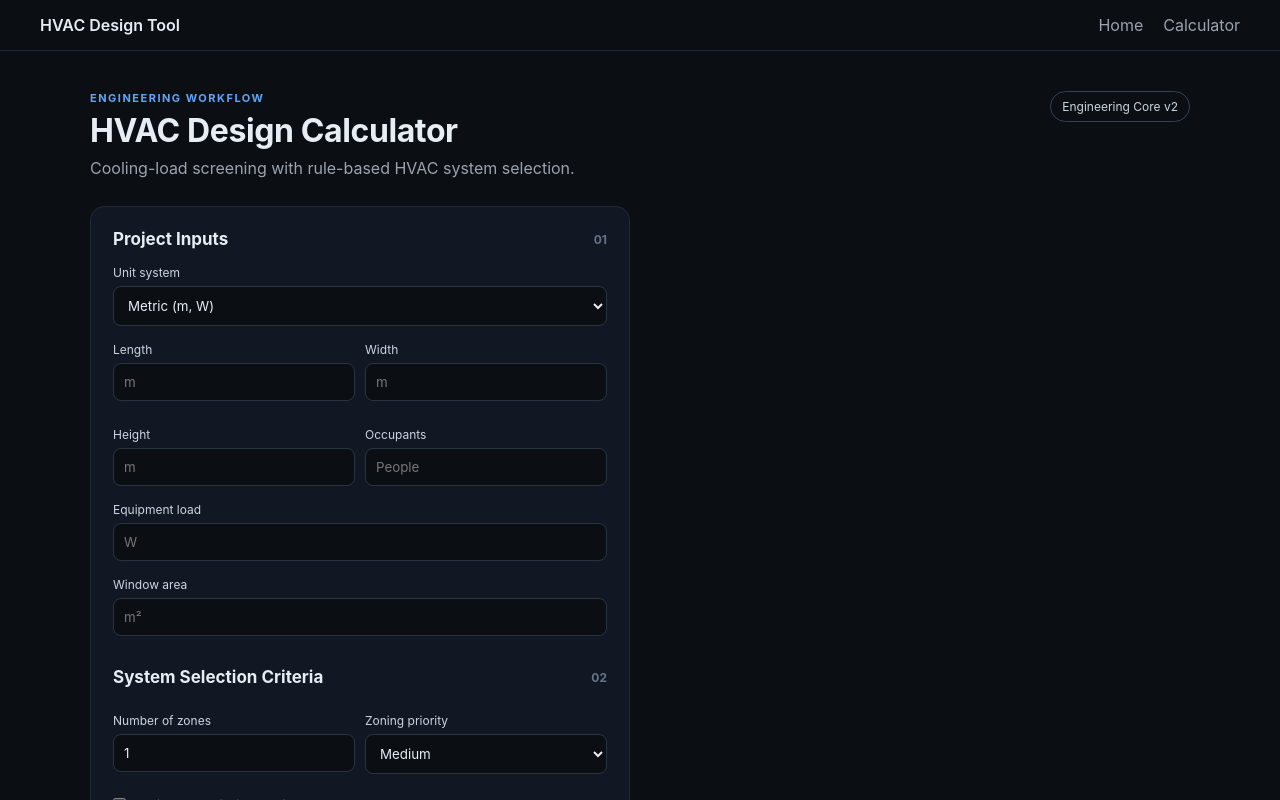
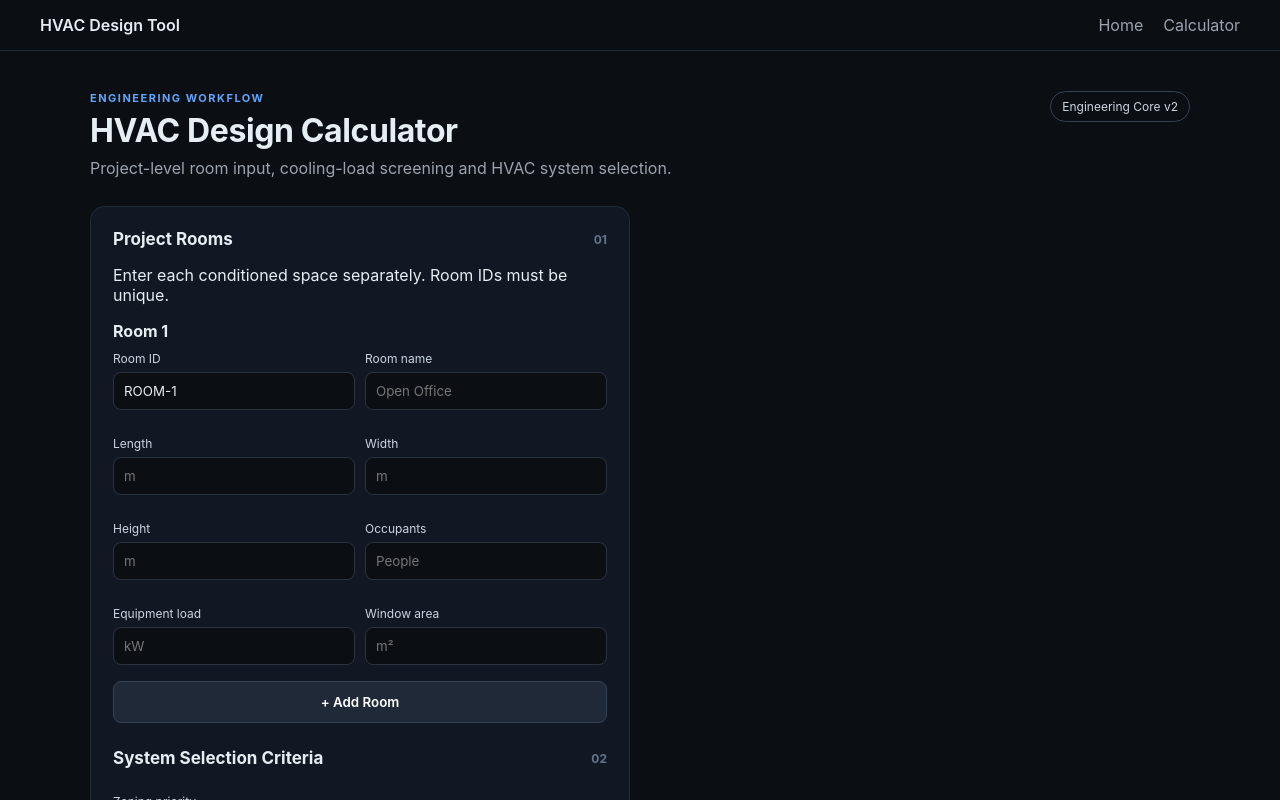
Before and after one commit to idbalorg/hvac-calculator, a React (Vite) app in the folder mep-ai-calculator/: page /calculator in a window 1280 px wide. Shown: the top 800 px of the page. Built offline with nearby package versions, Linux system fonts and the light colour scheme.

Commit message:
Connect multi-room project input to calculator UI

```diff
--- a/mep-ai-calculator/src/pages/Calculator.jsx
+++ b/mep-ai-calculator/src/pages/Calculator.jsx
@@ -1,63 +1,133 @@
-import { useState } from "react";
+import { useMemo, useState } from "react";
 import "../App.css";
+import { buildProjectRooms, calculateProjectRoomSummary, createRoom } from "../engineering/project/projectRooms.js";
 import { recommendHVACSystems } from "../engineering/system/systemDecision.js";
 
+const blankRoom = (id = "ROOM-1") => ({ id, name: "", length: "", width: "", height: "", people: "", equipmentLoadKw: "", windowAreaM2: "" });
+
 export default function CoolingLoadCalculator() {
-  const [fields, setFields] = useState({ length: "", width: "", height: "", people: "", equipment: "", windowArea: "", zones: 1, zoning: "medium" });
+  const [rooms, setRooms] = useState([blankRoom()]);
   const [criteria, setCriteria] = useState({ ventilation: false, ceiling: false, outdoor: false, plant: false });
-  const [unitSystem, setUnitSystem] = useState("metric");
+  const [zoning, setZoning] = useState("medium");
   const [result, setResult] = useState(null);
-  const setField = (key, value) => setFields((current) => ({ ...current, [key]: value }));
-  const setCriterion = (key, value) => setCriteria((current) => ({ ...current, [key]: value }));
-  const toMeters = (value) => unitSystem === "imperial" ? Number(value) * 0.3048 : Number(value);
-  const toWatts = (value) => unitSystem === "imperial" ? Number(value) * 0.293 : Number(value);
+  const [error, setError] = useState("");
+
+  const summary = useMemo(() => {
+    const validRooms = rooms.filter((room) => room.name && Number(room.length) > 0 && Number(room.width) > 0 && Number(room.height) > 0);
+    if (!validRooms.length) return null;
+    try {
+      return calculateProjectRoomSummary(validRooms.map(toEngineeringRoom));
+    } catch { return null; }
+  }, [rooms]);
+
+  const updateRoom = (index, key, value) => setRooms((current) => current.map((room, i) => i === index ? { ...room, [key]: value } : room));
+
+  const addRoom = () => setRooms((current) => [...current, blankRoom(`ROOM-${current.length + 1}`)]);
+
+  const removeRoom = (index) => setRooms((current) => current.length === 1 ? current : current.filter((_, i) => i !== index));
 
   const calculate = () => {
-    const L = toMeters(fields.length) || 0, W = toMeters(fields.width) || 0, H = toMeters(fields.height) || 0;
-    const floorArea = L * W, wallArea = 2 * H * (L + W);
-    const wallLoad = wallArea * 1.5 * 10, roofLoad = floorArea * 0.8 * 15;
-    const areaLoad = floorArea * 140, peopleLoad = (Number(fields.people) || 0) * 120;
-    const equipmentLoad = toWatts(fields.equipment) || 0;
-    const windowLoad = (unitSystem === "imperial" ? Number(fields.windowArea) * 0.092 : Number(fields.windowArea)) * 180;
-    const totalW = wallLoad + roofLoad + areaLoad + peopleLoad + equipmentLoad + windowLoad;
-    const kW = totalW / 1000;
-    const decision = recommendHVACSystems({
-      totalCoolingLoadKw: Math.max(kW, 0.001), floorAreaM2: Math.max(floorArea, 0.001),
-      zoneCount: Math.max(1, Number.parseInt(fields.zones, 10) || 1), ventilationRequired: criteria.ventilation,
-      zoningPriority: fields.zoning, ceilingSpaceLimited: criteria.ceiling,
-      outdoorUnitSpaceLimited: criteria.outdoor, centralPlantAvailable: criteria.plant,
-    });
-    setResult({ floorArea, kW, tons: kW / 3.516, btu: totalW * 3.412, decision });
+    setError("");
+    try {
+      const engineeringRooms = rooms.map(toEngineeringRoom);
+      const builtRooms = buildProjectRooms(engineeringRooms);
+      const projectSummary = calculateProjectRoomSummary(engineeringRooms);
+      const totalCoolingLoadKw = builtRooms.reduce((sum, room) => sum + room.geometry.floorAreaM2 * 0.14 + room.people * 0.12 + room.equipmentLoadKw + room.windowAreaM2 * 0.18, 0);
+      const decision = recommendHVACSystems({
+        totalCoolingLoadKw: Math.max(totalCoolingLoadKw, 0.001),
+        floorAreaM2: Math.max(projectSummary.floorAreaM2, 0.001),
+        zoneCount: builtRooms.length,
+        ventilationRequired: criteria.ventilation,
+        zoningPriority: zoning,
+        ceilingSpaceLimited: criteria.ceiling,
+        outdoorUnitSpaceLimited: criteria.outdoor,
+        centralPlantAvailable: criteria.plant,
+      });
+      setResult({ rooms: builtRooms, summary: projectSummary, totalCoolingLoadKw, decision });
+    } catch (e) {
+      setResult(null);
+      setError(e.message || "Please check the project inputs.");
+    }
   };
 
   const saveProject = () => {
     if (!result) return;
     const projects = JSON.parse(localStorage.getItem("hvac-projects") || "[]");
-    localStorage.setItem("hvac-projects", JSON.stringify([...projects, { fields, criteria, unitSystem, result, date: new Date().toISOString() }]));
+    localStorage.setItem("hvac-projects", JSON.stringify([...projects, { rooms, criteria, zoning, result, date: new Date().toISOString() }]));
   };
 
   return <div className="container">
-    <div className="page-header"><div><p className="eyebrow">ENGINEERING WORKFLOW</p><h1 className="title">HVAC Design Calculator</h1><p className="subtitle">Cooling-load screening with rule-based HVAC system selection.</p></div><span className="version-badge">Engineering Core v2</span></div>
+    <div className="page-header">
+      <div><p className="eyebrow">ENGINEERING WORKFLOW</p><h1 className="title">HVAC Design Calculator</h1><p className="subtitle">Project-level room input, cooling-load screening and HVAC system selection.</p></div>
+      <span className="version-badge">Engineering Core v2</span>
+    </div>
+
     <div className="grid calculator-grid">
       <div className="card">
-        <div className="section-heading"><h3>Project Inputs</h3><span>01</span></div>
-        <label>Unit system</label><select value={unitSystem} onChange={(e) => setUnitSystem(e.target.value)}><option value="metric">Metric (m, W)</option><option value="imperial">Imperial (ft, BTU/hr)</option></select>
-        <div className="input-grid"><Input label="Length" value={fields.length} onChange={(v) => setField("length", v)} placeholder={unitSystem === "metric" ? "m" : "ft"} /><Input label="Width" value={fields.width} onChange={(v) => setField("width", v)} placeholder={unitSystem === "metric" ? "m" : "ft"} /><Input label="Height" value={fields.height} onChange={(v) => setField("height", v)} placeholder={unitSystem === "metric" ? "m" : "ft"} /><Input label="Occupants" type="number" value={fields.people} onChange={(v) => setField("people", v)} placeholder="People" /></div>
-        <Input label="Equipment load" value={fields.equipment} onChange={(v) => setField("equipment", v)} placeholder={unitSystem === "metric" ? "W" : "BTU/hr"} />
-        <Input label="Window area" value={fields.windowArea} onChange={(v) => setField("windowArea", v)} placeholder={unitSystem === "metric" ? "m²" : "ft²"} />
+        <div className="section-heading"><h3>Project Rooms</h3><span>01</span></div>
+        <p className="form-note">Enter each conditioned space separately. Room IDs must be unique.</p>
+        {rooms.map((room, index) => <div className="room-card" key={`${room.id}-${index}`}>
+          <div className="room-card-header"><strong>Room {index + 1}</strong>{rooms.length > 1 && <button type="button" className="icon-button" onClick={() => removeRoom(index)}>Remove</button>}</div>
+          <div className="input-grid">
+            <Input label="Room ID" value={room.id} onChange={(v) => updateRoom(index, "id", v)} placeholder="ROOM-1" />
+            <Input label="Room name" value={room.name} onChange={(v) => updateRoom(index, "name", v)} placeholder="Open Office" />
+            <Input label="Length" value={room.length} onChange={(v) => updateRoom(index, "length", v)} placeholder="m" type="number" />
+            <Input label="Width" value={room.width} onChange={(v) => updateRoom(index, "width", v)} placeholder="m" type="number" />
+            <Input label="Height" value={room.height} onChange={(v) => updateRoom(index, "height", v)} placeholder="m" type="number" />
+            <Input label="Occupants" value={room.people} onChange={(v) => updateRoom(index, "people", v)} placeholder="People" type="number" min="0" />
+            <Input label="Equipment load" value={room.equipmentLoadKw} onChange={(v) => updateRoom(index, "equipmentLoadKw", v)} placeholder="kW" type="number" min="0" />
+            <Input label="Window area" value={room.windowAreaM2} onChange={(v) => updateRoom(index, "windowAreaM2", v)} placeholder="m²" type="number" min="0" />
+          </div>
+        </div>)}
+        <button type="button" className="secondary-button" onClick={addRoom}>+ Add Room</button>
+
         <div className="section-heading compact"><h3>System Selection Criteria</h3><span>02</span></div>
-        <div className="input-grid"><Input label="Number of zones" type="number" min="1" value={fields.zones} onChange={(v) => setField("zones", v)} /><div><label>Zoning priority</label><select value={fields.zoning} onChange={(e) => setField("zoning", e.target.value)}><option value="low">Low</option><option value="medium">Medium</option><option value="high">High</option></select></div></div>
-        <div className="checks"><Check label="Dedicated ventilation required" checked={criteria.ventilation} onChange={(v) => setCriterion("ventilation", v)} /><Check label="Ceiling/service space limited" checked={criteria.ceiling} onChange={(v) => setCriterion("ceiling", v)} /><Check label="Outdoor-unit space limited" checked={criteria.outdoor} onChange={(v) => setCriterion("outdoor", v)} /><Check label="Central plant available" checked={criteria.plant} onChange={(v) => setCriterion("plant", v)} /></div>
+        <div className="input-grid"><div><label>Zoning priority</label><select value={zoning} onChange={(e) => setZoning(e.target.value)}><option value="low">Low</option><option value="medium">Medium</option><option value="high">High</option></select></div></div>
+        <div className="checks">
+          <Check label="Dedicated ventilation required" checked={criteria.ventilation} onChange={(v) => setCriteria((c) => ({ ...c, ventilation: v }))} />
+          <Check label="Ceiling/service space limited" checked={criteria.ceiling} onChange={(v) => setCriteria((c) => ({ ...c, ceiling: v }))} />
+          <Check label="Outdoor-unit space limited" checked={criteria.outdoor} onChange={(v) => setCriteria((c) => ({ ...c, outdoor: v }))} />
+          <Check label="Central plant available" checked={criteria.plant} onChange={(v) => setCriteria((c) => ({ ...c, plant: v }))} />
+        </div>
+        {summary && <div className="project-mini-summary"><span>{summary.roomCount} rooms</span><span>{summary.floorAreaM2.toFixed(1)} m²</span><span>{summary.occupants} occupants</span></div>}
+        {error && <p className="error-message">{error}</p>}
         <button onClick={calculate}>Run Engineering Assessment</button>
       </div>
 
       {result && <div className="results-stack">
-        <div className="card"><div className="section-heading"><h3>Cooling Load Summary</h3><span>03</span></div><div className="stat"><span>Floor Area</span><b>{result.floorArea.toFixed(2)} m²</b></div><div className="stat"><span>Total Load</span><b>{unitSystem === "metric" ? `${result.kW.toFixed(2)} kW` : `${result.btu.toFixed(0)} BTU/hr`}</b></div><div className="stat"><span>Cooling Capacity</span><b>{result.tons.toFixed(2)} TR</b></div></div>
-        <div className="card decision-card"><div className="section-heading"><h3>System Decision</h3><span>04</span></div><div className="recommendation"><span>Recommended system</span><strong>{result.decision.recommendedLabel}</strong><small>{result.decision.confidence === "RELATIVE_HIGH" ? "Strongest rule-based option" : "Engineering review required"}</small></div><div className="ranking-list">{result.decision.options.map((option, index) => <div className={`ranking-row ${index === 0 ? "selected" : ""}`} key={option.systemType}><span className="rank">{index + 1}</span><div><b>{option.label}</b><small>{option.reasons[0] || option.warnings[0] || "Viable for further evaluation"}</small></div><strong>{option.score}</strong></div>)}</div><p className="engineering-note">{result.decision.engineeringNote}</p><button className="secondary-button" onClick={saveProject}>Save Project</button></div>
+        <div className="card"><div className="section-heading"><h3>Project Summary</h3><span>03</span></div>
+          <div className="stat"><span>Conditioned Area</span><b>{result.summary.floorAreaM2.toFixed(2)} m²</b></div>
+          <div className="stat"><span>Room Volume</span><b>{result.summary.volumeM3.toFixed(2)} m³</b></div>
+          <div className="stat"><span>Total Occupants</span><b>{result.summary.occupants}</b></div>
+          <div className="stat"><span>Screening Cooling Load</span><b>{result.totalCoolingLoadKw.toFixed(2)} kW</b></div>
+        </div>
+
+        <div className="card"><div className="section-heading"><h3>Room Schedule</h3><span>04</span></div>
+          {result.rooms.map((room) => <div className="stat" key={room.id}><span>{room.name} · {room.geometry.floorAreaM2.toFixed(1)} m²</span><b>{room.people} people</b></div>)}
+        </div>
+
+        <div className="card decision-card"><div className="section-heading"><h3>System Decision</h3><span>05</span></div>
+          <div className="recommendation"><span>Recommended system</span><strong>{result.decision.recommendedLabel}</strong><small>{result.decision.confidence === "RELATIVE_HIGH" ? "Strongest rule-based option" : "Engineering review required"}</small></div>
+          <div className="ranking-list">{result.decision.options.map((option, index) => <div className={`ranking-row ${index === 0 ? "selected" : ""}`} key={option.systemType}><span className="rank">{index + 1}</span><div><b>{option.label}</b><small>{option.reasons[0] || option.warnings[0] || "Viable for further evaluation"}</small></div><strong>{option.score}</strong></div>)}</div>
+          <p className="engineering-note">{result.decision.engineeringNote}</p><button className="secondary-button" onClick={saveProject}>Save Project</button>
+        </div>
       </div>}
     </div>
   </div>;
 }
 
+function toEngineeringRoom(room) {
+  return createRoom({
+    id: room.id,
+    name: room.name,
+    length: Number(room.length),
+    width: Number(room.width),
+    height: Number(room.height),
+    people: Number(room.people) || 0,
+    equipmentLoadKw: Number(room.equipmentLoadKw) || 0,
+    windowAreaM2: Number(room.windowAreaM2) || 0,
+  });
+}
+
 function Input({ label, value, onChange, placeholder, type = "text", min }) { return <div><label>{label}</label><input type={type} min={min} value={value} placeholder={placeholder} onChange={(e) => onChange(e.target.value)} /></div>; }
 function Check({ label, checked, onChange }) { return <label className="check-row"><input type="checkbox" checked={checked} onChange={(e) => onChange(e.target.checked)} /> {label}</label>; }
```
